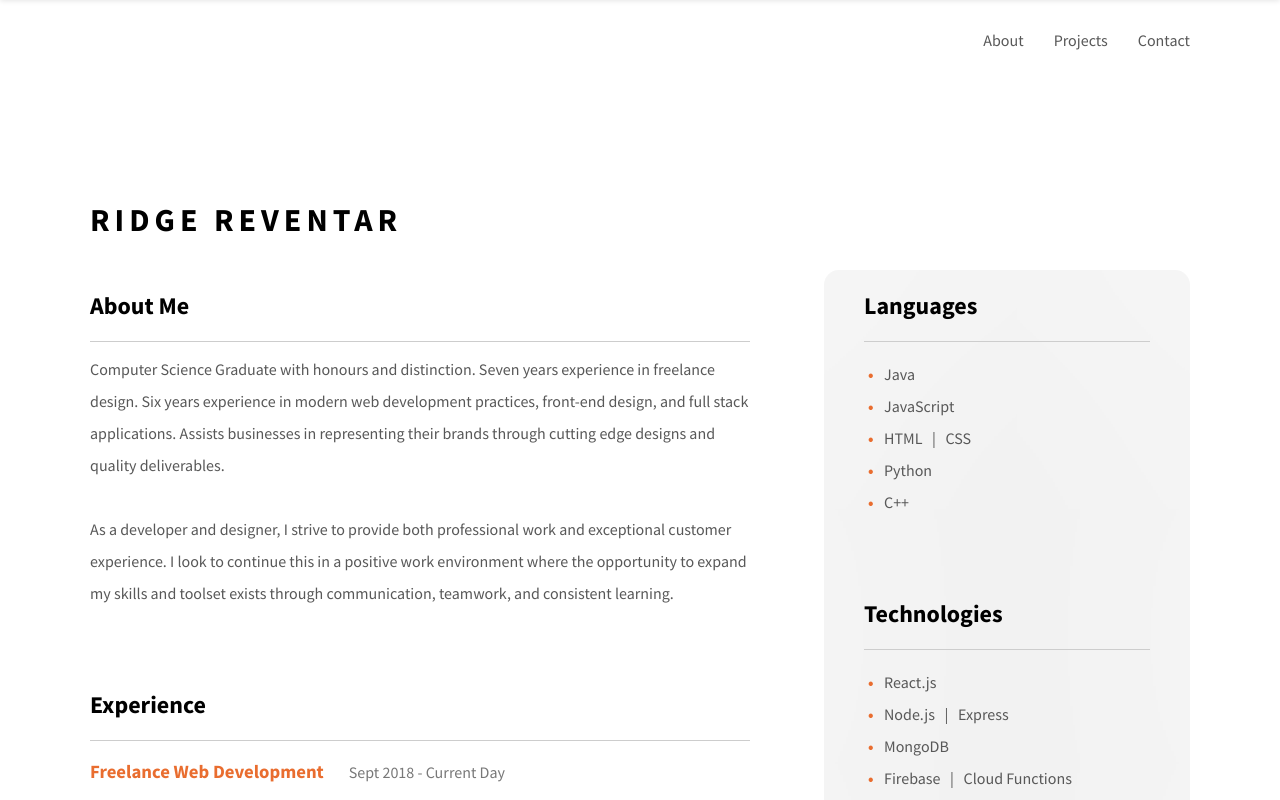
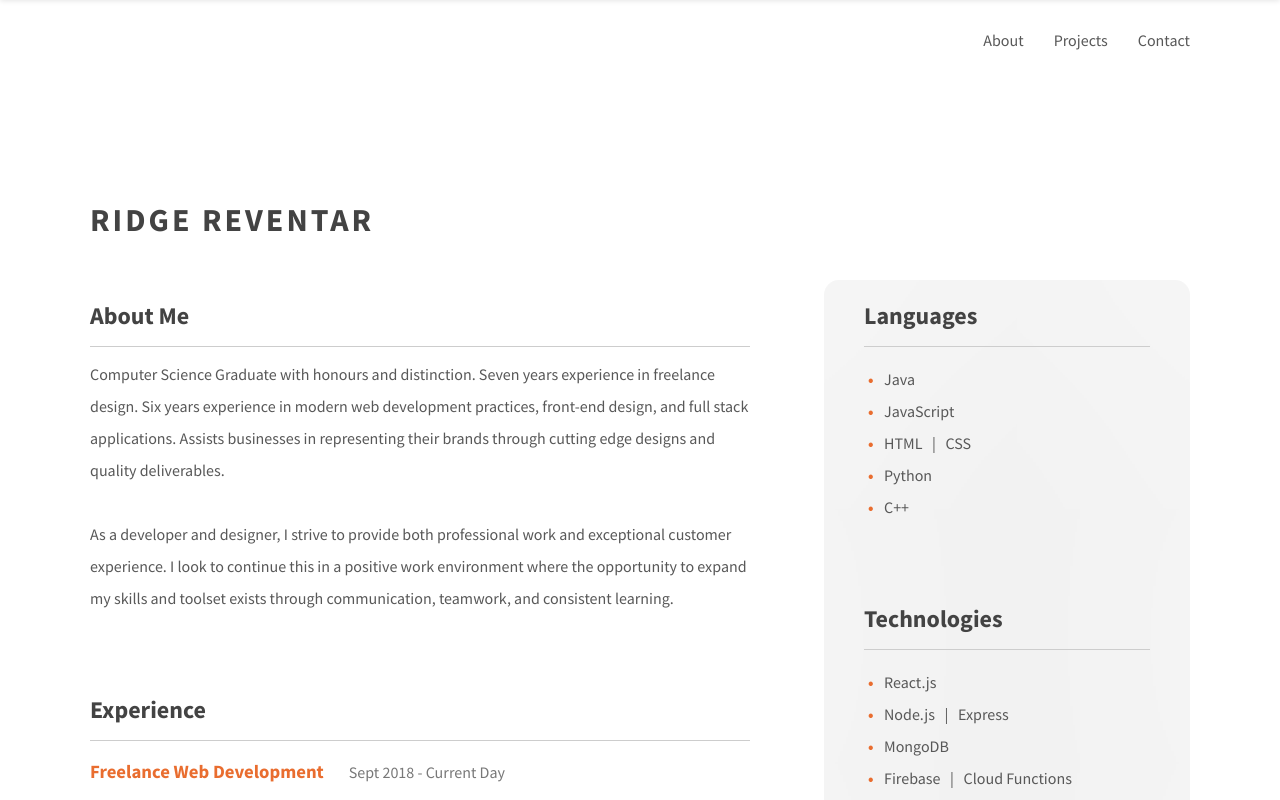
Before and after one commit to ridgereventar/ridgesite, a React (Create React App) app: page /about in a window 1280 px wide. Shown: the top 800 px of the page. Built offline with nearby package versions, Linux system fonts and the light colour scheme; what react-in-viewport would draw is missing.

Commit message:
Organized Fonts

```diff
--- a/src/components/Tech.js
+++ b/src/components/Tech.js
@@ -12,7 +12,7 @@ const TechContext = (props) => {
         <div className={`container ${fullWidth? 'full-width' : 'tech-container'}`}>
             <div className="tech-trigger" ref={forwardedRef}/>
             <Fade>
-                <h1>{props.title}</h1>
+                <h2>{props.title}</h2>
                 <p>{props.par}</p>
             </Fade>
         </div>
--- a/src/index.css
+++ b/src/index.css
@@ -2,10 +2,7 @@
 body {
   margin: 0;
   height: 100%;
-  /* put default font here */
   font-family: 'Source Sans Pro', sans-serif;
-
-
   -webkit-font-smoothing: antialiased;
   -moz-osx-font-smoothing: grayscale;
   overflow-x: hidden;
@@ -25,6 +22,12 @@ body {
 
 h1 {
   margin: 0;
+  letter-spacing: 3px;
+  color: #434343;
+}
+
+h2 {
+  color: #434343;
 }
 
 a {
--- a/src/pages/About.js
+++ b/src/pages/About.js
@@ -25,12 +25,6 @@ const About = (props) => {
                     <Fade>
                         <h1>RIDGE REVENTAR</h1>
                     </Fade>
-                    {/* <div className="socials">
-                        <div id="mail" className="social-icon"></div>
-                        <div id="ig" className="social-icon"></div>
-                        <div id="linked" className="social-icon"></div>
-                        <div id="git" className="social-icon"></div>
-                    </div> */}
                 </div>
 
                 <div className="container about-content">
--- a/src/pages/Amazon.js
+++ b/src/pages/Amazon.js
@@ -68,7 +68,7 @@ function Amazon() {
 
             <div className="proj-section-header">
                 <div className="container">
-                    <Fade left>
+                    <Fade>
                        <h2>Features</h2>
                     </Fade>
                 </div>
--- a/src/pages/Cg.js
+++ b/src/pages/Cg.js
@@ -68,7 +68,9 @@ const Cg = () => {
 
             <div className="proj-section-header">
                 <div className="container">
-                    <h2>Design Process</h2>
+                    <Fade>
+                        <h2>Design Process</h2>
+                    </Fade>
                 </div>
             </div>
 
--- a/src/pages/Home.js
+++ b/src/pages/Home.js
@@ -95,7 +95,7 @@ const Home = (props) => {
                         </div>
                         <Fade bottom>
                             <div>
-                                <h1>DESIGN</h1>
+                                <h2>DESIGN</h2>
                                 <p className="tools-stacked">Sketch <br/> Figma <br/> Illustrator</p>
                                 <p className="tools-inline">Sketch, Figma, Illustrator</p>
                             </div>
@@ -115,7 +115,7 @@ const Home = (props) => {
                         </div>
                         <Fade bottom>
                             <div>
-                                <h1>DEVELOPMENT</h1>
+                                <h2>DEVELOPMENT</h2>
                                 <p className="tools-stacked">JavaScript <br/> HTML / CSS <br/> React <br/> Node.js <br/> Express <br/> MongoDB</p>
                                 <p className="tools-inline">JavaScript, HTML / CSS, React, Node.js, Express, MongoDB</p>
                             </div>
@@ -135,7 +135,7 @@ const Home = (props) => {
                         </div>
                         <Fade bottom>
                             <div>
-                                <h1>MOTION</h1>
+                                <h2>MOTION</h2>
                                 <p className="tools-stacked">After Effects <br/> Bodymovin <br/> AEUX</p>
                                 <p className="tools-inline">After Effects, Bodymovin, AEUX</p>
                             </div>
--- a/src/pages/Nextgen.js
+++ b/src/pages/Nextgen.js
@@ -121,7 +121,7 @@ const Nextgen = () => {
 
             <div className="proj-section-header">
                 <div className="container">
-                    <Fade left>
+                    <Fade>
                        <h2>Features</h2>
                     </Fade>
                 </div>
--- a/src/pages/Pepi.js
+++ b/src/pages/Pepi.js
@@ -66,7 +66,7 @@ const Pepi = () => {
 
             <div className="proj-section-header">
                 <div className="container">
-                    <Fade left>
+                    <Fade>
                        <h2>Rebranding Project</h2>
                     </Fade>
                 </div>
@@ -101,7 +101,7 @@ const Pepi = () => {
                     </Fade>
                     <div>
                         <Fade>
-                            <h1>The Techsuit</h1>
+                            <h2>The Techsuit</h2>
                             <p>The Tech Channel. From everyday tech videos to product overviews and reviews, Pepi gears up in his techsuit to provide quality content of the most recent products in the industry. </p>
                             <img className="hexColor mobile-hex" src={blue} alt=""/>
                         </Fade>
@@ -116,7 +116,7 @@ const Pepi = () => {
                     </Fade>
                     <div>
                         <Fade>
-                            <h1>The Wetsuit</h1>
+                            <h2>The Wetsuit</h2>
                             <p>The Lifestyle Channel. Join as Pepi puts on his wetsuit and enjoys life. This brand shares lifestyle content, and features the different journeys of the creator. </p>
                             <img className="hexColor mobile-hex" src={yellow} alt=""/>
                         </Fade>
@@ -131,7 +131,7 @@ const Pepi = () => {
                     </Fade>
                     <div>
                         <Fade>
-                            <h1>The Spacesuit</h1>
+                            <h2>The Spacesuit</h2>
                             <p>The Entertainment Channel. Pepi throws on his new suit to explore a larger space showing off his creative side. From short films to entertaining videos this channel promotes nothing but good vibes.  </p>
                             <img className="hexColor mobile-hex" src={purple} alt=""/>
                         </Fade>
--- a/src/styles/_about.scss
+++ b/src/styles/_about.scss
@@ -6,11 +6,7 @@
 
 .about-header {
     margin-top: 200px;
-    h1 {
-        font-size: 2rem;
-        letter-spacing: 5px;
-        margin-bottom: 30px;
-    }
+    margin-bottom: 40px;
 }
 
 .about-content {
@@ -33,15 +29,15 @@
 .about-section {
     margin-bottom: 80px;
     h2 {
-        padding-bottom: 20px;
+        padding-bottom: 15px;
         border-bottom: 1px solid #CDCDCD;
         margin-bottom: 0;
     }
     h3 {
         display: inline-block;
-        color: #E96D2F;
         margin-right: 25px;
         margin-bottom: 0;
+        color: #E96D2F;
     }
     span {
         color: #787878;
--- a/src/styles/styles.css
+++ b/src/styles/styles.css
@@ -149,11 +149,6 @@
   }
 }
 
-.section-title {
-  letter-spacing: 3px;
-  color: #5E5E5E;
-}
-
 .hero-wrapper {
   height: -webkit-max-content;
   height: -moz-max-content;
@@ -213,6 +208,8 @@
 }
 
 .hero-intro p {
+  margin-top: 10px;
+  margin-bottom: 50px;
   max-width: 450px;
 }
 
@@ -364,11 +361,6 @@
   height: 100%;
 }
 
-.tool-category h1 {
-  letter-spacing: 2px;
-  font-size: 1.4rem;
-}
-
 .tool-category .tools-inline {
   display: none;
 }
@@ -426,12 +418,7 @@
 
 .about-header {
   margin-top: 200px;
-}
-
-.about-header h1 {
-  font-size: 2rem;
-  letter-spacing: 5px;
-  margin-bottom: 30px;
+  margin-bottom: 40px;
 }
 
 .about-content {
@@ -464,16 +451,16 @@
 }
 
 .about-section h2 {
-  padding-bottom: 20px;
+  padding-bottom: 15px;
   border-bottom: 1px solid #CDCDCD;
   margin-bottom: 0;
 }
 
 .about-section h3 {
   display: inline-block;
-  color: #E96D2F;
   margin-right: 25px;
   margin-bottom: 0;
+  color: #E96D2F;
 }
 
 .about-section span {
```
Also changed, not shown: src/styles/_home.scss (+2 -10 lines), 2 other files (tests, documents, lock files or other folders).
